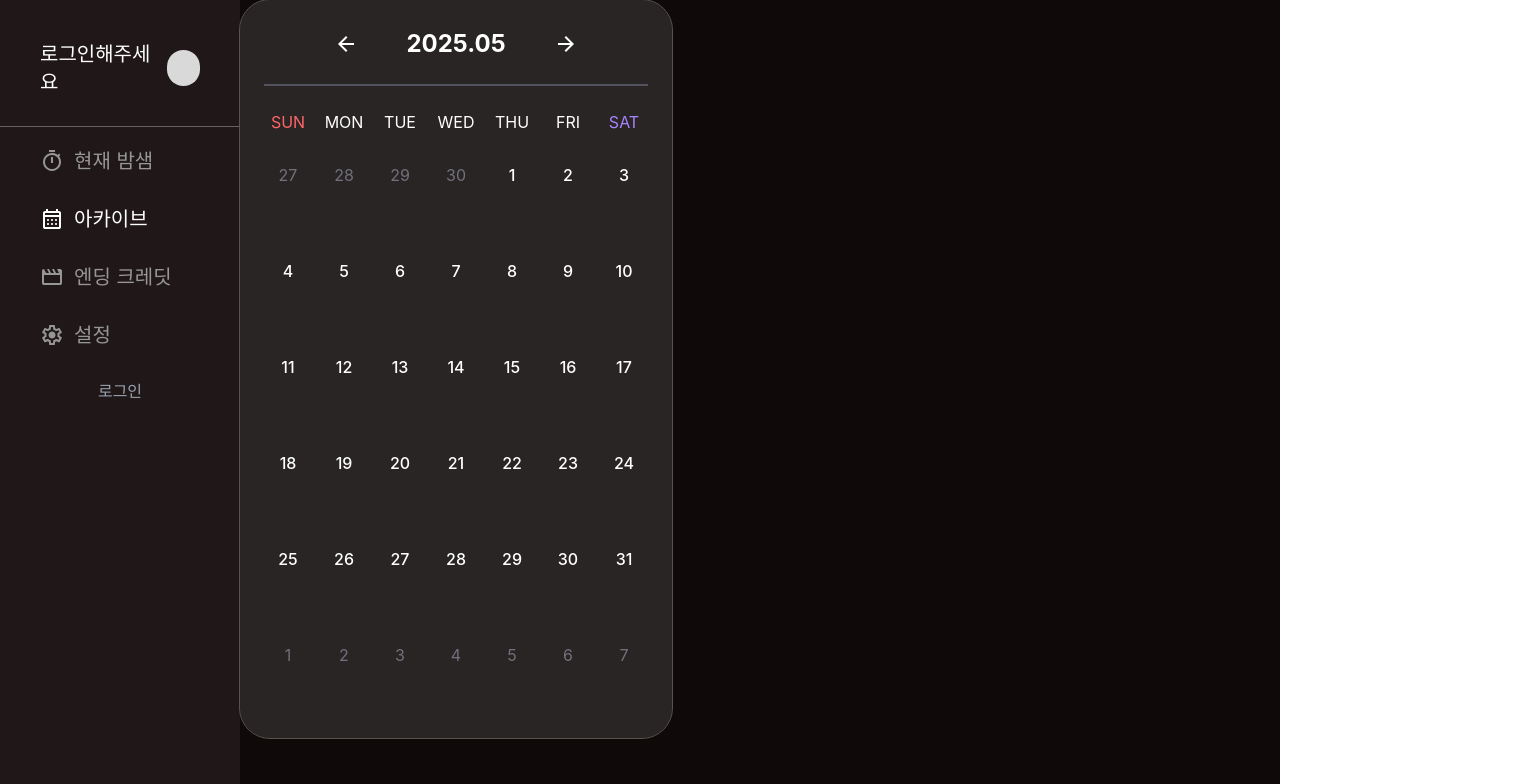
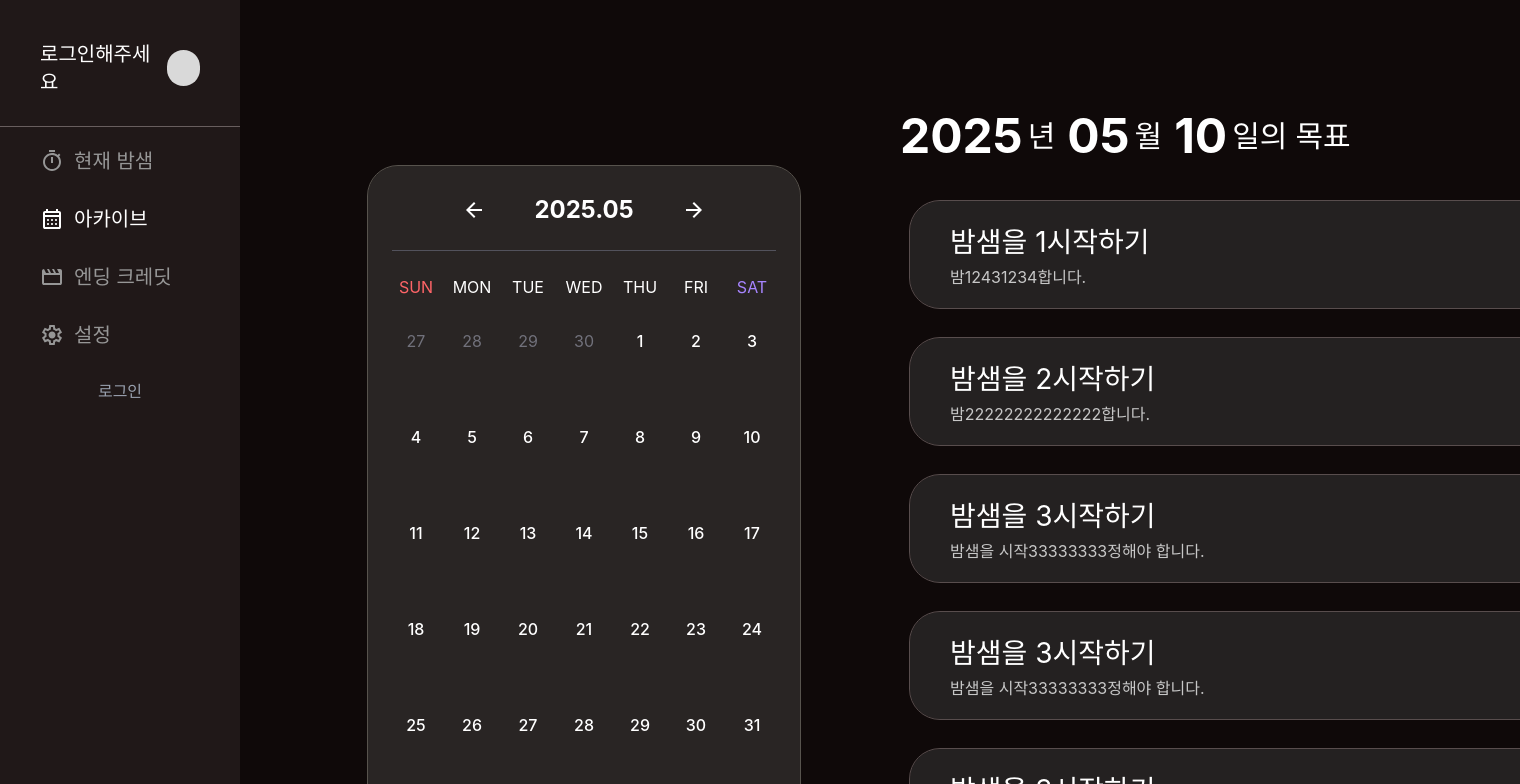
Before and after one commit to alexander050211/yellow-headed-blackbird-frontend, a React (Vite) app: page / in a window 1280 px wide. Shown: the top 784 px of the page, 1520 px wide, since content can reach past the window. Built offline with nearby package versions, Linux system fonts and the light colour scheme.

Commit message:
archive ui fin

```diff
--- a/src/pages/archive.tsx
+++ b/src/pages/archive.tsx
@@ -1,19 +1,132 @@
 import { Sidebar } from '../components/sidebar.tsx';
 import { Calendar } from '../components/calendar.tsx';
 import { useState } from 'react';
+import Card from './current/step2.tsx';
+import Subtask from '../components/subtask.tsx';
 
 export const Archive = () => {
   const [selectedDate, setSelectedDate] = useState(new Date());
   const [displayingDate, setDisplayingDate] = useState(new Date());
+  interface Card {
+    title: string;
+    description: string;
+    dueDate: string;
+    completed: boolean;
+  }
+
+  const [cards, setCards] = useState<Card[]>([
+    {
+      title: '밤샘을 1시작하기',
+      description: '밤12431234합니다.',
+      dueDate: '03:37',
+      completed: false,
+    },
+    {
+      title: '밤샘을 2시작하기',
+      description: '밤22222222222222합니다.',
+      dueDate: '03:37',
+      completed: false,
+    },
+    {
+      title: '밤샘을 3시작하기',
+      description: '밤샘을 시작33333333정해야 합니다.',
+      dueDate: '03:37',
+      completed: false,
+    },
+    {
+      title: '밤샘을 3시작하기',
+      description: '밤샘을 시작33333333정해야 합니다.',
+      dueDate: '03:37',
+      completed: false,
+    },
+    {
+      title: '밤샘을 3시작하기',
+      description: '밤샘을 시작33333333정해야 합니다.',
+      dueDate: '03:37',
+      completed: false,
+    },
+    {
+      title: '밤샘을 3시작하기',
+      description: '밤샘을 시작33333333정해야 합니다.',
+      dueDate: '03:37',
+      completed: false,
+    },
+    {
+      title: '밤샘을 3시작하기',
+      description: '밤샘을 시작33333333정해야 합니다.',
+      dueDate: '03:37',
+      completed: false,
+    },
+    {
+      title: '밤샘을 3시작하기',
+      description: '밤샘을 시작33333333정해야 합니다.',
+      dueDate: '03:37',
+      completed: false,
+    },
+  ]);
 
   return (
     <div className="w-full h-screen flex flex-row">
       <Sidebar />
       <div className="w-full h-screen flex flex-row bg-[#0F0909]">
-        <Calendar selectedDate={selectedDate} setSelectedDate={setSelectedDate} diplayingDate={displayingDate} setDisplayingDate={setDisplayingDate}/>
+        <div
+          className="w-[1640px] h-full bg-[#0f0909] px-32 py-28 inline-flex flex-col justify-between items-start overflow-hidden">
+          <div className="inline-flex justify-start items-center gap-[100px]">
+
+            <Calendar
+              selectedDate={selectedDate}
+              setSelectedDate={setSelectedDate}
+              diplayingDate={displayingDate}
+              setDisplayingDate={setDisplayingDate}
+            />
+            <div className="inline-flex flex-col justify-start items-start gap-[31px]">
+              <div className="w-[720px] inline-flex justify-start items-center gap-3">
+                <div className="flex justify-start items-center gap-[5px]">
+                  <div className="justify-start text-white text-5xl font-bold font-['Inter']">
+                    {selectedDate.getFullYear()}
+                  </div>
+                  <div className="justify-start text-white text-3xl font-medium font-['Inter']">
+                    년
+                  </div>
+                </div>
+
+                <div className="flex justify-start items-center gap-[5px]">
+                  <div className="justify-start text-white text-5xl font-bold font-['Inter']">
+                    {(selectedDate.getMonth() + 1).toString().padStart(2, "0")}
+                  </div>
+                  <div className="justify-start text-white text-3xl font-medium font-['Inter']">
+                    월
+                  </div>
+                </div>
+                <div className="flex justify-center items-center gap-[5px]">
+                  <div className="justify-start text-white text-5xl font-bold font-['Inter']">
+                    {selectedDate.getDate()}
+                  </div>
+                  <div className="justify-start text-white text-3xl font-medium font-['Inter']">
+                    일의 목표
+                  </div>
+                </div>
+              </div>
+              {/* Task List */}
+              <div className="h-[766px] p-2.5 flex flex-col justify-start items-center gap-[30px] overflow-scroll">
+                {cards.map((card, index) => (
+                  <Subtask
+                    key={index}
+                    dataCheckboxExists={false}
+                    dataBoxChecked="unchecked"
+                    archived={true}
+                    title={card.title}
+                    content={card.description}
+                    dueDate={card.dueDate}
+                  />
+                ))}
+              </div>
+            </div>
+          </div>
+        </div>
       </div>
     </div>
-  );
-};
+        );
+        };
 
-export default Archive;
+        export default Archive;
```
